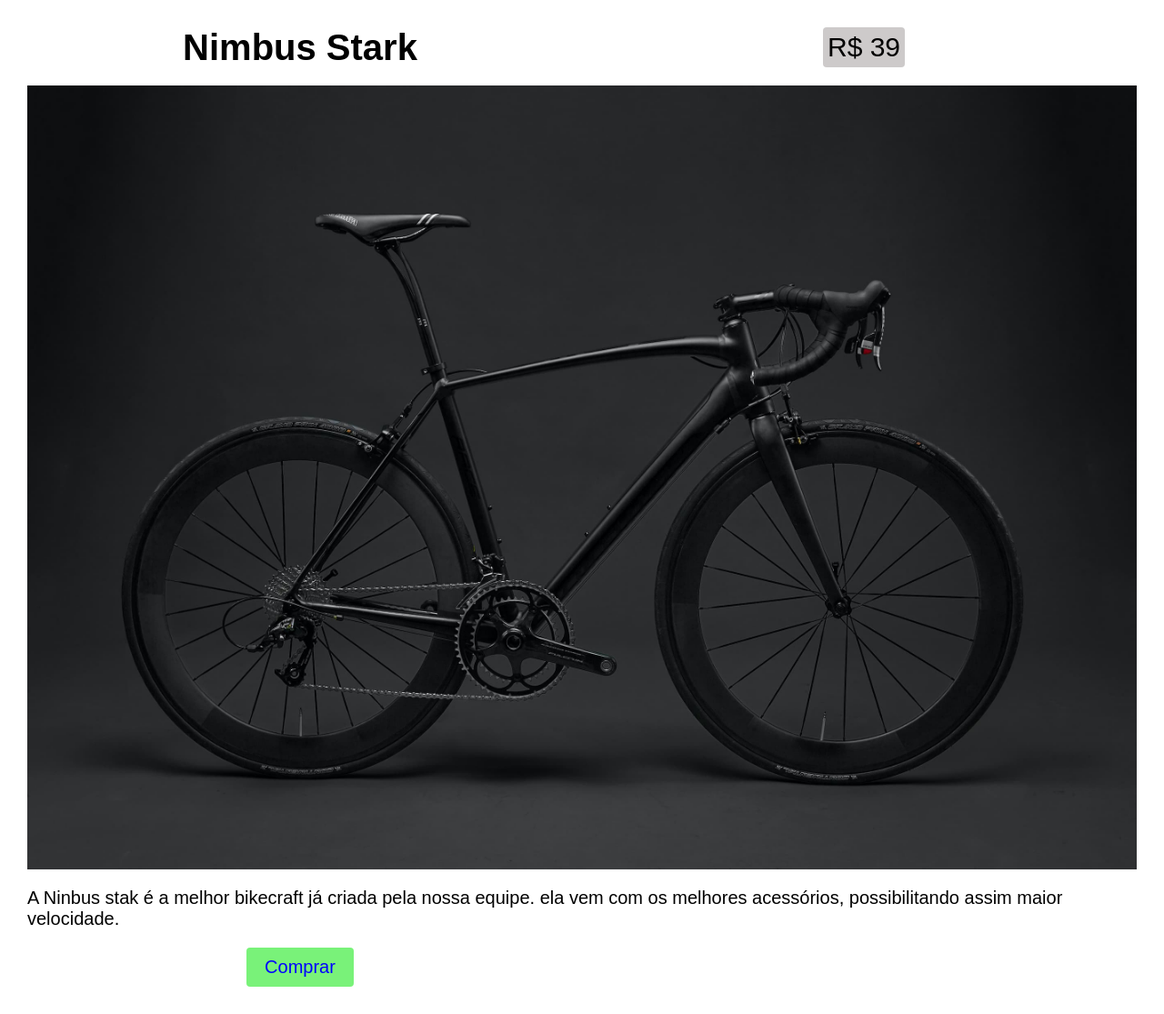
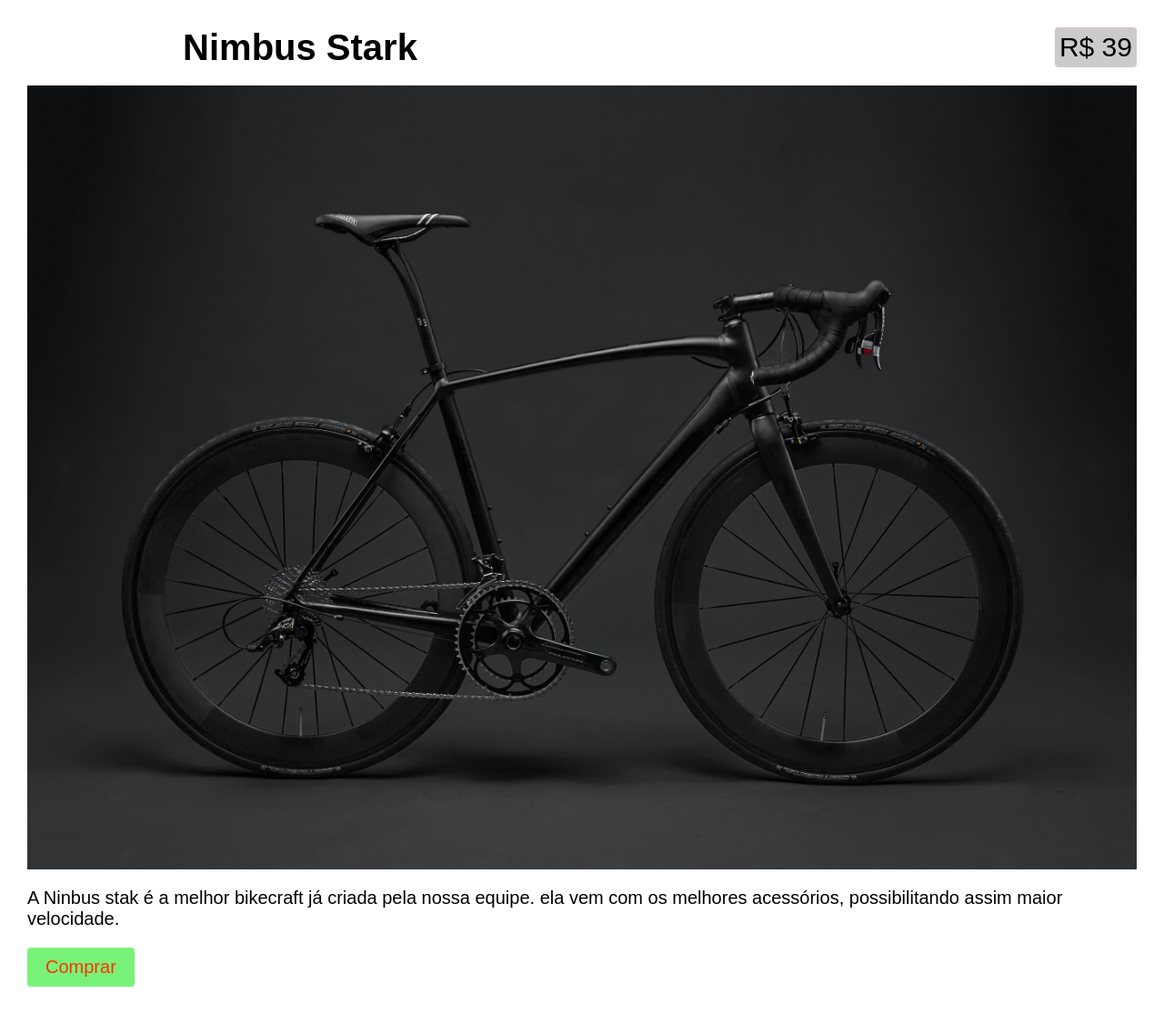
Before and after one commit to CleitonLuiz/Estudos-origamid, a plain HTML site: page ex03/index.html in a window 1280 px wide. Shown: the whole page at 91% size. Drawn offline with Linux system fonts and the light colour scheme.

Commit message:
Update style.css

```diff
--- a/ex03/style.css
+++ b/ex03/style.css
@@ -11,15 +11,13 @@ h1, p {
 h1 {
     font-size: 40px;
     line-height: 1;
+    text-align: center;
 }
 
 p, span {
     font-size: 20px;
 }
 
-.preço {
-    font-size: 30px;
-}
 
 .foto {
     max-width: 100%;
@@ -43,14 +41,16 @@ p, span {
     background-color: rgba(71, 238, 71, 0.726);
     padding: 10px 20px;
     border-radius: 4px;
-    color: blue;
+    color: rgb(255, 51, 0);
     text-decoration: none;
     font-size: 20px;
-
+    place-self: start;
 }
 
 .preço {
     background: rgba(190, 186, 186, 0.767);
     padding: 5px;
     border-radius: 4px;
+    font-size: 30px;
+    justify-self: end;
 }
```
